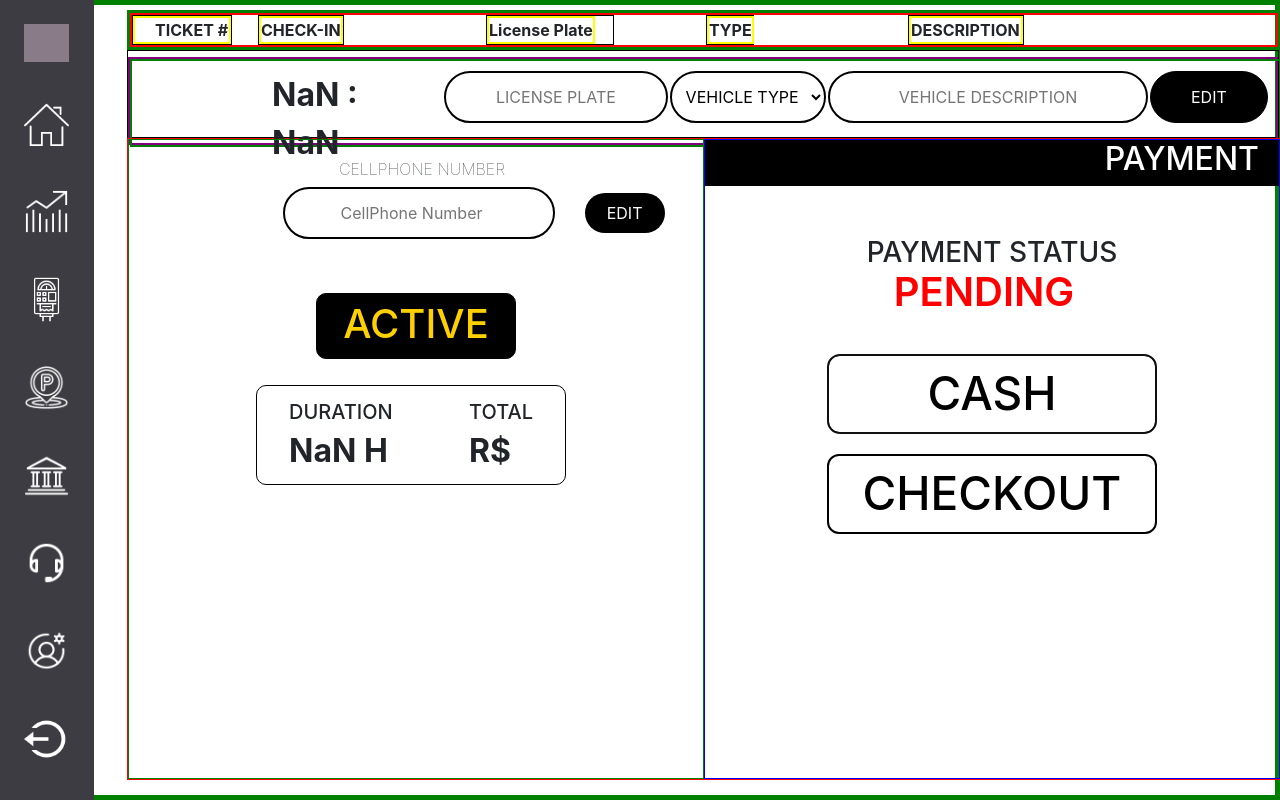
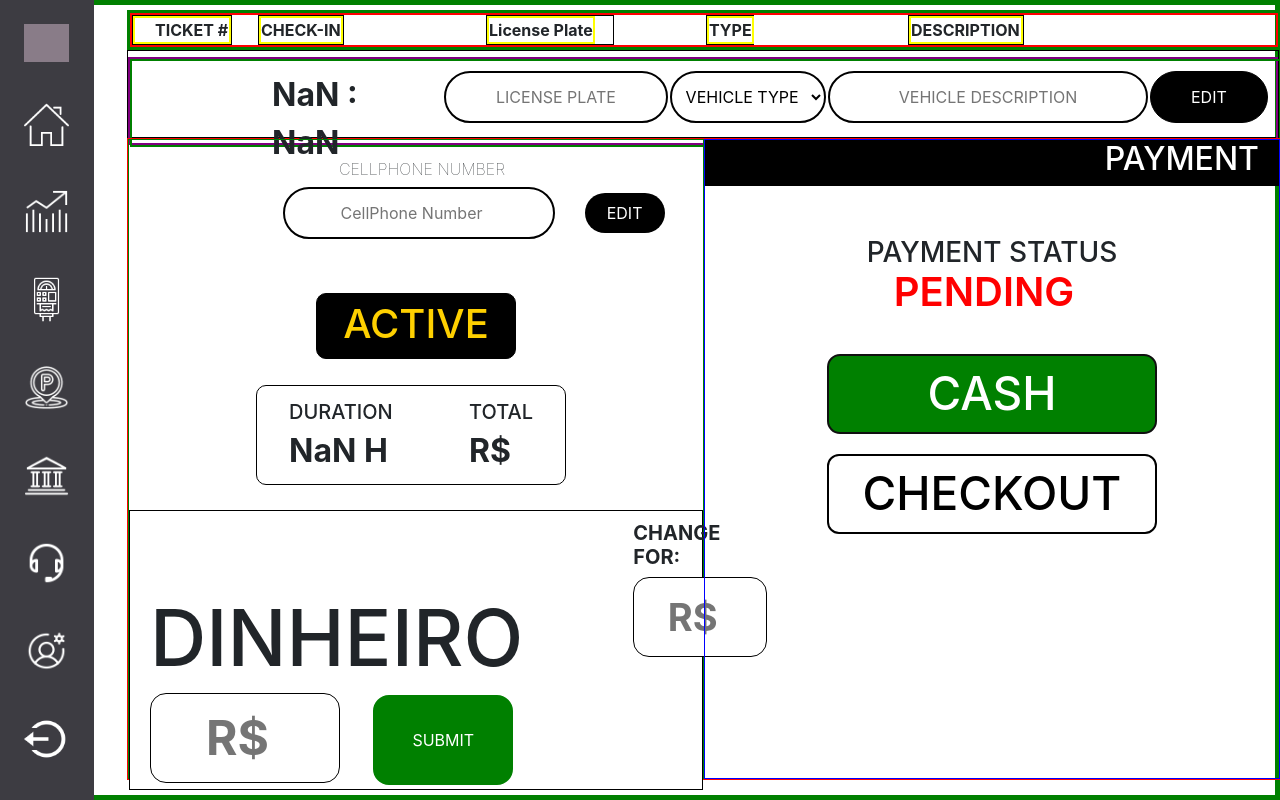
Before and after one commit to anandxrfeu/near-park-client, a React (Create React App) app: page /saas/reservation/1 in a window 1280 px wide. Both pictures are taken after a click on the button "CASH". Built offline with nearby package versions, Linux system fonts and the light colour scheme; no server answers; grey boxes are pictures that could not be loaded.

Commit message:
Change Cash Calc

```diff
--- a/src/components/layout/OneReservation/ChangeCashCalc.js
+++ b/src/components/layout/OneReservation/ChangeCashCalc.js
@@ -1,16 +1,24 @@
 import {useState} from 'react'
 
 
-const ChangeCashCalc = () => {
+const ChangeCashCalc = (props) => {
+
+  const {calculateChange} = props
 
   const [CashAmount, setCashAmount] = useState("")
   const [ChangeAmount, setChangeAmount] = useState("")
-  const [ChangeTotal, setChangeTotal] = useState("")
+
+
+  const calculateChangeHandler = (e) => {
+    e.preventDefault()
+    const changeTotal = CashAmount - ChangeAmount ;
+    calculateChange(changeTotal)
+  }
 
   return (
     <div>
       <div style={{border: "1px solid black", height: "280px", marginTop: "25px", backgroundColor: "white"}}>
-        <form>
+        <form onSubmit={calculateChangeHandler}>
           <div style={{display: "flex", flexDirection: "row"}}>
             <div style={{display: "flex", flexDirection: "row",  marginTop: "80px", marginLeft: "20px"}}>
               <div style={{display: "flex", flexDirection: "column"}}>
--- a/src/components/layout/OneReservation/ChangeTotal.js
+++ b/src/components/layout/OneReservation/ChangeTotal.js
@@ -1,4 +1,5 @@
-const ChangeTotal = () => {
+const ChangeTotal = (props) => {
+  const {change}= props
 
   return (
     <div style={{display: "flex", justifyContent: "center", alignContent: "center"}} >
@@ -11,7 +12,7 @@ const ChangeTotal = () => {
                 <h3 style={{paddingTop: "2px"}}>TROCO</h3>
               </div>
               <div style={{marginTop: "36px"}}>
-                <h1 style={{fontWeight: "bold", fontSize: "44px"}}>R$ 47,50</h1>
+                <h1 style={{fontWeight: "bold", fontSize: "44px"}}>R$ {change}</h1>
               </div>
               <div style={{marginTop: "36px"}}>
                 <button className="badge-pill" style={{backgroundColor: "black", color: "white", border: "1px solid black", width: "100px", height: "40px"}}>OK</button>
--- a/src/components/layout/OneReservation/PaymentSelect.css
+++ b/src/components/layout/OneReservation/PaymentSelect.css
@@ -28,8 +28,16 @@
   color: white
 }
 
+
+
 .CheckOutBtn:hover {
   border: green;
   background-color: green;
   color: white
 }
+
+.activeBtn {
+  border: 2px solid green;
+  background-color: green;
+  color: white
+}
--- a/src/components/layout/OneReservation/PaymentSelect.js
+++ b/src/components/layout/OneReservation/PaymentSelect.js
@@ -1,6 +1,32 @@
 import './PaymentSelect.css'
+import { useState } from 'react'
 
-const PaymentSelect = () => {
+
+const PaymentSelect = (props) => {
+
+  const [activeCashBtn, setActiveCashBtn] = useState("")
+ const [activeCheckoutBtn, setActiveCheckoutBtn] = useState("")
+
+
+
+  const {updatePaymentMethod} = props
+
+  const changePaymentMethod = (e) => {
+    e.preventDefault()
+
+    if (e.target.value === "CASH") {
+      setActiveCashBtn("activeBtn")
+      updatePaymentMethod("CASH")
+      setActiveCheckoutBtn("")
+    }
+    else if (e.target.value === "CHECKOUT"){
+      setActiveCashBtn("")
+      updatePaymentMethod("CHECKOUT")
+      setActiveCheckoutBtn("activeBtn")
+    }
+
+    }
+
 
   return (
     <div style={{display: "flex", flexDirection: "column", justifyContent: "center", alignItems: "center"}}>
@@ -12,9 +38,9 @@ const PaymentSelect = () => {
       </div>
       <div style={{marginTop: "30px"}}>
         <div>
-          <button className="CashBtn">CASH</button>
+          <button value="CASH" className={`CashBtn ${activeCashBtn}`} onClick={changePaymentMethod}>CASH</button>
         </div>
-          <button className="CheckOutBtn" >CHECKOUT</button>
+          <button value="CHECKOUT" className={`CheckOutBtn ${activeCheckoutBtn}`} onClick={changePaymentMethod} >CHECKOUT</button>
 
       </div>
 
--- a/src/pages/OneReservationPage.js
+++ b/src/pages/OneReservationPage.js
@@ -3,6 +3,14 @@ import ContainerOneReservation from "../components/layout/OneReservation/Contain
 import {useParams} from 'react-router-dom'
 import { useEffect, useState } from "react";
 import apiService from "../services/api.service";
+import DetailLeftContainer from "../components/layout/OneReservation/DetailLeftContainer";
+import PaymentANDStatusContainer from "../components/layout/OneReservation/PaymentANDStatusContainer";
+import OneReservationDetail from "../components/layout/OneReservation/OneReservationDetail";
+import ChangeCashCalc from "../components/layout/OneReservation/ChangeCashCalc";
+import PaymentSelect from "../components/layout/OneReservation/PaymentSelect"
+import CardCheckout from "../components/layout/OneReservation/CardCheckout"
+import PaymentComplete from '../components/layout/OneReservation/PaymentComplete'
+import ChangeTotal from '../components/layout/OneReservation/ChangeTotal'
 
 const OneReservationPage = (props) => {
   const {id} = useParams()
@@ -10,6 +18,24 @@ const OneReservationPage = (props) => {
 
   const [isLoading, setIsLoading] = useState(true)
   const [reservation, setReservation] = useState({})
+  const [payByCash, setPayByCash] = useState(false)
+  const [showChange, setShowChange] = useState(false)
+  const [change, setChange] = useState(0)
+
+  const updatePaymentMethod = (paymentMethod) => {
+    if (paymentMethod === "CASH") {
+      setPayByCash(true)
+    }
+    else if (paymentMethod === "CHECKOUT") {
+      setPayByCash(false)
+    }
+  }
+
+  const calculateChange = (changeValue) => {
+    setChange(changeValue)
+
+  }
+
 
   const startDateTime = new Date(reservation.createdAt)
   reservation.startTime = `${startDateTime.getHours()} : ${startDateTime.getMinutes()} `;
@@ -56,7 +82,50 @@ const OneReservationPage = (props) => {
             <div>
                <OneReservationForm reservation={reservation} updateReservation={updateReservation}/>
                <div>
-                <ContainerOneReservation reservation={reservation} updateReservation={updateReservation}/>
+                <div style={{display: "flex", border: "1px solid red"}}>
+                    <div>
+                      <div style={{border: "1px solid green", width: "45vw", height: "80vh"}}>
+
+                          <div>
+                              <div>
+                              <OneReservationDetail updateReservation={updateReservation} reservation={reservation}/>
+                              </div>
+                              <div>
+                                {payByCash && <ChangeCashCalc calculateChange={calculateChange}/>}
+                              </div>
+                          </div>
+
+                      </div>
+                      {/* <DetailLeftContainer reservation={reservation} updateReservation={updateReservation}/> */}
+                    </div>
+                    <div>
+                      <div style={{border: "1px solid blue", width: "45vw", height: "80vh"}}>
+                          <div style={{display: "flex", justifyContent: "right", backgroundColor: "black", color: "white"}}>
+                            <h2 style={{paddingRight: "20px", display: "flex"}}>PAYMENT</h2>
+                          </div>
+                          <div>
+                            <div>
+                              {!showChange && <PaymentSelect updatePaymentMethod={updatePaymentMethod} /> }
+                            </div>
+                            {/* <div>
+                              <CardCheckout/>
+                            </div> */}
+                            {/* <div>
+                              <PaymentComplete/>
+                            </div> */}
+                            <div>
+                              {showChange && <ChangeTotal change={change}/>}
+                            </div>
+
+                          </div>
+
+                      </div>
+                      {/* <PaymentANDStatusContainer/> */}
+                    </div>
+
+                </div>
+
+                {/* <ContainerOneReservation reservation={reservation} updateReservation={updateReservation}/> */}
                </div>
 
             </div>
```
